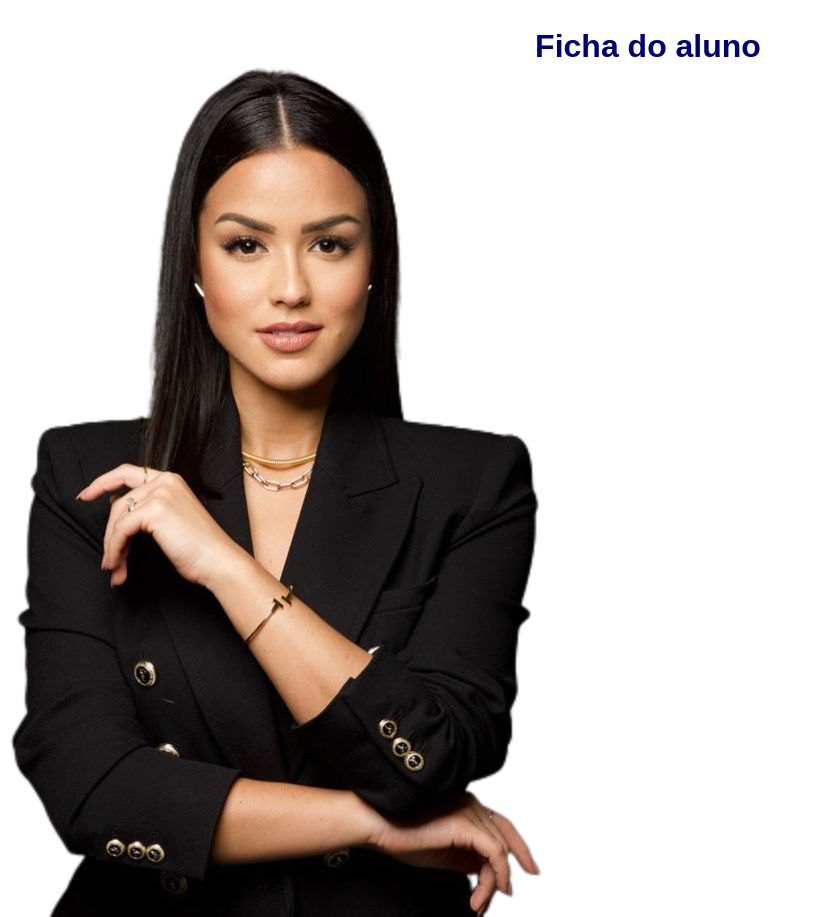
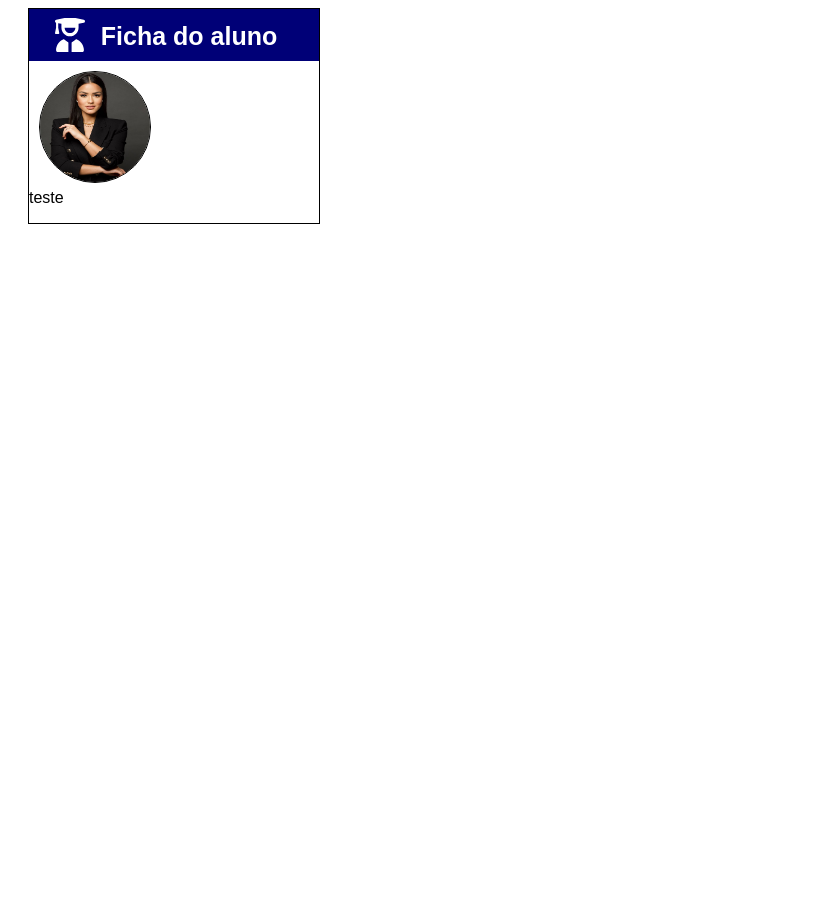
Before and after one commit to vart-rgb/Projetos-Luis, a PHP site: page /main/main.php?FirstName=1 in a window 1280 px wide. Shown: the whole page, without its empty margins (0-813 px from the left). After the commit the page ends 224 px from the top, so only its background shows below. Run offline with PHP 8.4, Linux system fonts and the light colour scheme; data that the repository does not hold is empty.

Commit message:
removendo alguns arquivos desnecessàrios nos diretorios

```diff
--- a/ex3/composer.json
+++ /dev/null
@@ -1,5 +0,0 @@
-{
-    "require": {
-        "simple-icons/simple-icons": "^15.17"
-    }
-}
--- a/ex3/main/css/main.css
+++ b/ex3/main/css/main.css
@@ -1,12 +1,47 @@
 body{
-  height: 100vh;
-  width: 100vw;
   font-family: Arial, Helvetica, sans-serif;
 }
 h1{
   text-align: center;
   position: relative;
-  top: 20px;
-  color: #007;
-  font-weight: 15pt;
+  color: #ffff;
+  font-size: 25px;
+  top: -5px;
+  left: 15px;
 }
+main{
+  position: relative;
+  left: 20px;
+  width: 290px; height: auto;
+  border: 1px solid black;
+}
+#navbar{
+  /* width: 80%; */
+  width: 18rem;
+  height: 50px;
+  background-color: #007;
+  border: 1px solid #007;
+  position: relative;
+  left: 0%;
+  text-align: center;
+}
+#perfil{
+  position: relative;
+  left: 10px;
+  top: 10px;
+  border: 1px solid black;
+  border-radius: 50%;
+  width: 110px; height: 110px;
+}
+#perfil > img {
+  width: 110px; height: 110px;
+  border-radius: 50%;
+  position: relative;
+}
+#user-graduate{
+  width: 30px; height: 30px;
+  color: white;
+  position: relative;
+  top: -55px;
+  left: 25px;
+}
--- a/ex3/main/main.php
+++ b/ex3/main/main.php
@@ -6,9 +6,9 @@
 $Mothername = $_GET["MotherName"];
 $Sex = $_GET["sexo"];
 if ($Sex === "Masculino") {
-  $Sex = "pictures/male.png";
+  $Sex = "pictures/male2.jpg";
 } else {
-  $Sex = "pictures/female.png";
+  $Sex = "pictures/female2.jpg";
 };
 
 $Birthdate = $_GET["data"];
@@ -23,6 +23,7 @@
 //senha
 $senha = $_GET["senha"];
 $confirm_senha = $_GET["confirm_senha"];
+// <?php echo file_get_contents("../icons/user-graduate.svg");
 ?>
 <!-- <!DOCTYPE html> -->
 <html lang="pt-br">
@@ -34,10 +35,22 @@
   </head>
 <body>
   <main>
-    <h1>Ficha do aluno</h1>
-    <img src="<?php echo $Sex?>" id="perfil" alt="vasco">
-    <section>
-
+    <div id="navbar">
+      <h1>Ficha do aluno</h1>
+      <p id="user-graduate">
+        <?
+          echo file_get_contents("../icons/user-graduate.svg");
+        ?>
+      </p>
+      <h1>Ficha do aluno</h1>
+    </div>
+    <div id="perfil">
+      <img src="<?php echo $Sex?>"  alt="vasco">
+    </div>
+    <section id="dados">
+      <nav>
+        <p>teste</p>
+      </nav>
     </section>
   </main>
   <script src="script/main.js"></script>
```
Also changed, not shown: ex2/package.json (deleted, +0 -13 lines), ex3/index.html (added, +71 -0 lines), ex3/main/main.html (renamed from ex3/teste.html, +3 -5 lines), ex3/package.json (deleted, +0 -17 lines), ex3/icons/envelope.svg (added), ex3/icons/user-graduate.svg (added), ex3/main/pictures/female2.jpg (added), ex3/main/pictures/male2.jpg (added), ex3/package-lock.json (deleted), 3 other files.
